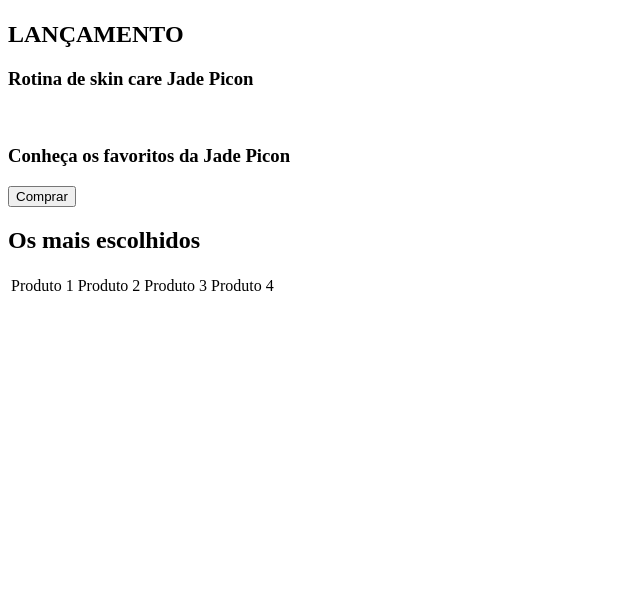
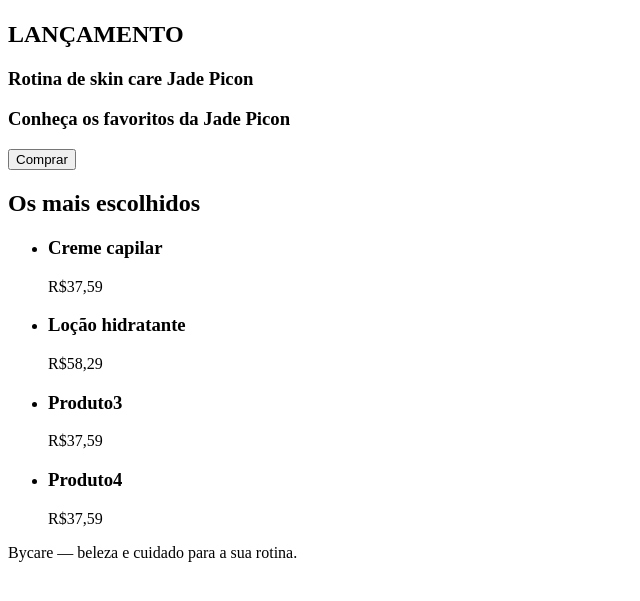
Before and after one commit to supermiguel470-coder/BycareProjeto, a plain HTML site: page index.html in a window 1280 px wide. Shown: the part 107-708 px from the top of the page, without its empty margins (0-640 px from the left). Drawn offline with Linux system fonts and the light colour scheme.

Commit message:
Substituição das classes dos botões da navbar, com cada um tendo uma classe própria. inclusão de uma main com h2 'Os mais escolhidos', separação por lista (ul class=lista-produtos) de 4 divs servindo como cards, com 4 <li>, cada um com a classe 'produto' colocando em cada um o nome/título (h3) do produto e seu preço (p). No final, um footer e dentro dele um div com id 'rodapé' com um texto sobre Bycare.

```diff
--- a/index.html
+++ b/index.html
@@ -10,31 +10,45 @@
         <nav>
             <h1>Bycare</h1>
             <button class="home">Início</button>
-            <button class="home">Combos</button>
-            <button class="home">Categorias</button>
-            <button class="home">Contatos</button>
+            <button class="combos">Combos</button>
+            <button class="categorias">Categorias</button>
+            <button class="contatos">Contatos</button>
         </nav>
     </header>
 
     <div class="container">
-        <img src="<imagem da mulher lá kkkk>">
+        <img src="(imagem da mulher lá kkkk)">
         <h2>LANÇAMENTO</h2>
         <h3>Rotina de skin care Jade Picon</h3>
-        <br/>
         <h3>Conheça os favoritos da Jade Picon</h3>
         <button>Comprar</button>
     </div>
 
     <main>
         <h2>Os mais escolhidos</h2>
-        <table>
-            <tr>
-                <td><div>Produto 1</div></td>
-                <td><div>Produto 2</div></td>
-                <td><div>Produto 3</div></td>
-                <td><div>Produto 4</div></td>
-            </tr>
-        </table>
+        <ul class="lista-produtos">
+            <li class="produto"><div>
+                    <h3>Creme capilar</h3>
+                    <p>R$37,59</p>
+                </div></li>
+            <li class="produto"><div>
+                    <h3>Loção hidratante</h3>
+                    <p>R$58,29</p>
+                </div></li>
+            <li class="produto"><div>
+                    <h3>Produto3</h3>
+                    <p>R$37,59</p>
+                </div></li>
+            <li class="produto"><div>
+                    <h3>Produto4</h3>
+                    <p>R$37,59</p>
+                </div></li>
+        </ul>
     </main>
+    <footer>
+        <div id="rodape">
+            <p>Bycare — beleza e cuidado para a sua rotina.</p>
+        </div>
+    </footer>
 </body>
 </html>
```
